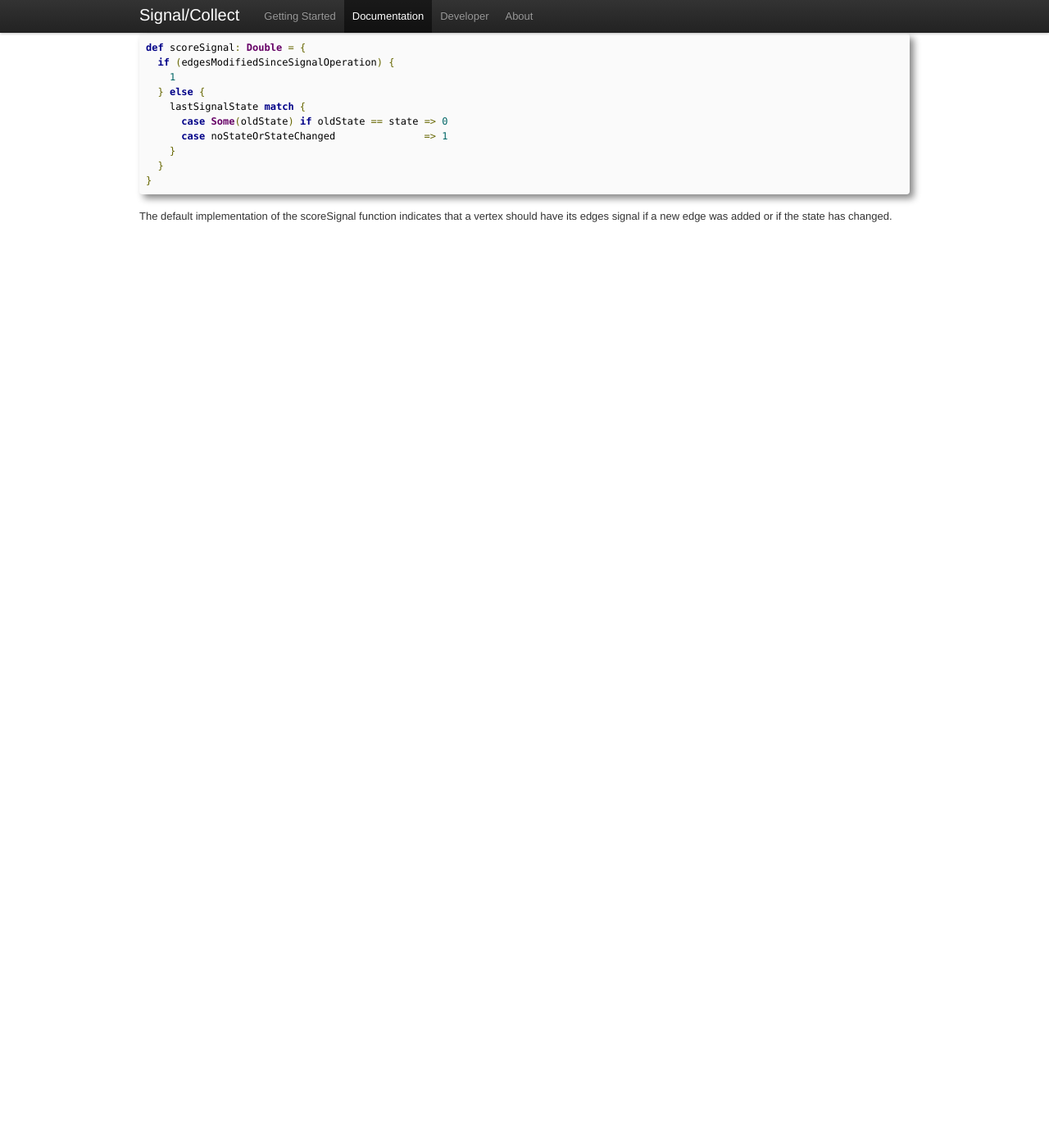
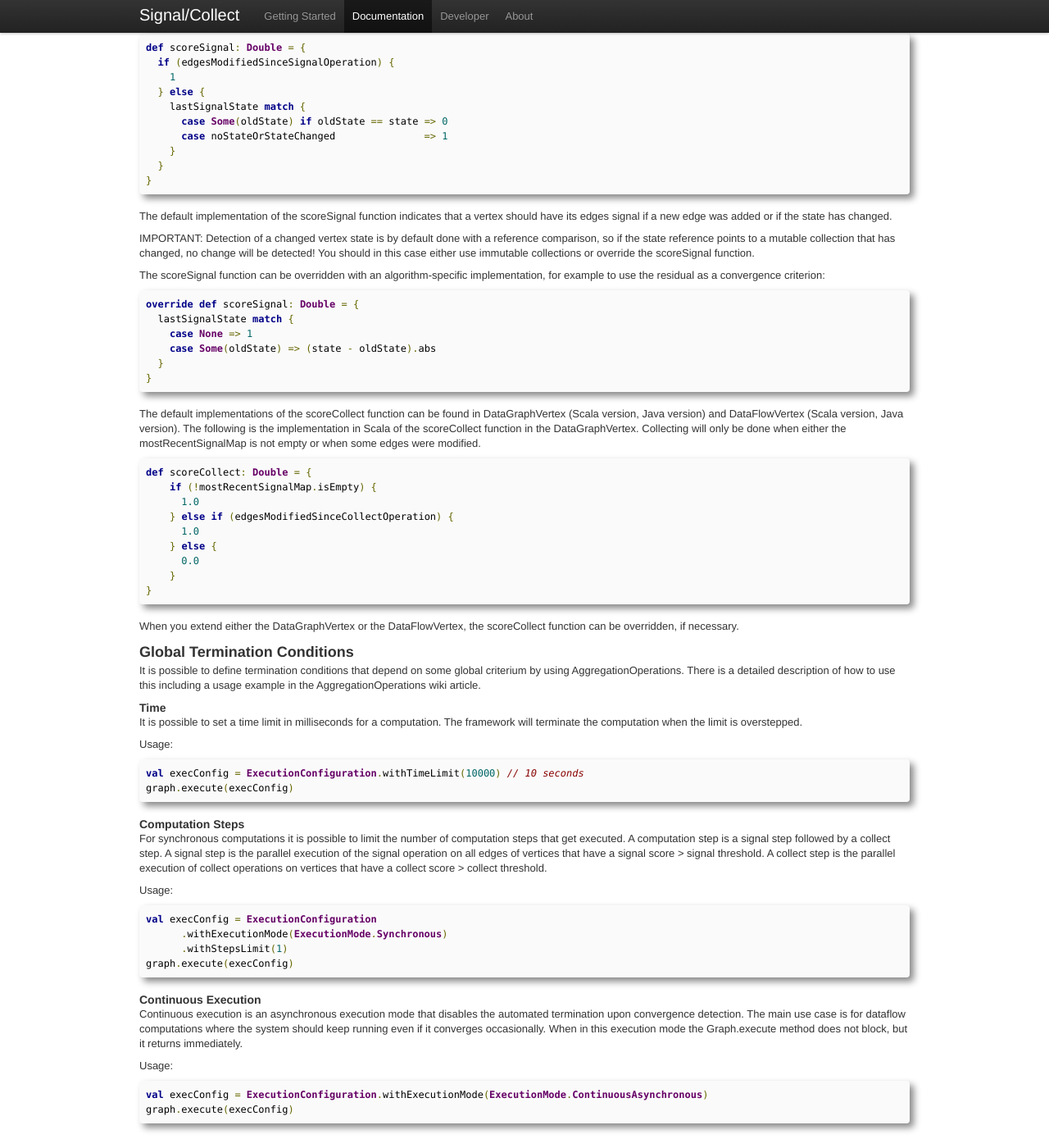
Before and after one commit to uzh/signal-collect, a Jekyll site: the page built from documentation.html, in a window 1280 px wide and 1400 px high, scrolled down 2096 px. Shown: the whole window at 82% size. Built offline with Jekyll 4.4.1, drawn with Linux system fonts in a browser that asks for light colours; comment, search, counter and statistics services are not loaded; before the commit the page ends 2418 px from its top, so only the background shows below that.

Commit message:
termination detection

```diff
--- a/documentation.html
+++ b/documentation.html
@@ -125,3 +125,57 @@ weight: 2
 }</pre>
 
 <p>The default implementation of the scoreSignal function indicates that a vertex should have its edges signal if a new edge was added or if the state has changed.</p>
+
+<p>IMPORTANT: Detection of a changed vertex state is by default done with a reference comparison, so if the state reference points to a mutable collection that has changed, no change will be detected! You should in this case either use immutable collections or override the scoreSignal function.</p>
+
+<p>The scoreSignal function can be overridden with an algorithm-specific implementation, for example to use the residual as a convergence criterion:</p>
+
+<pre class="prettyprint lang-scala">override def scoreSignal: Double = {
+  lastSignalState match {
+    case None => 1
+    case Some(oldState) => (state - oldState).abs
+  }
+}</pre>
+
+<p>The default implementations of the scoreCollect function can be found in DataGraphVertex (Scala version, Java version) and DataFlowVertex (Scala version, Java version). The following is the implementation in Scala of the scoreCollect function in the DataGraphVertex. Collecting will only be done when either the mostRecentSignalMap is not empty or when some edges were modified.</p>
+
+<pre class="prettyprint lang-scala">def scoreCollect: Double = {
+    if (!mostRecentSignalMap.isEmpty) {
+      1.0
+    } else if (edgesModifiedSinceCollectOperation) {
+      1.0
+    } else {
+      0.0
+    }
+}</pre>
+
+<p>When you extend either the DataGraphVertex or the DataFlowVertex, the scoreCollect function can be overridden, if necessary.</p>
+
+<h3>Global Termination Conditions</h3>
+
+<p>It is possible to define termination conditions that depend on some global criterium by using AggregationOperations. There is a detailed description of how to use this including a usage example in the AggregationOperations wiki article.</p>
+
+<h4>Time</h4>
+<p>It is possible to set a time limit in milliseconds for a computation. The framework will terminate the computation when the limit is overstepped.</p>
+
+<p>Usage:</p>
+
+<pre class="prettyprint lang-scala">val execConfig = ExecutionConfiguration.withTimeLimit(10000) // 10 seconds
+graph.execute(execConfig)</pre>
+<h4>Computation Steps</h4>
+
+<p>For synchronous computations it is possible to limit the number of computation steps that get executed. A computation step is a signal step followed by a collect step. A signal step is the parallel execution of the signal operation on all edges of vertices that have a signal score > signal threshold. A collect step is the parallel execution of collect operations on vertices that have a collect score > collect threshold.</p>
+
+<p>Usage:</p>
+
+<pre class="prettyprint lang-scala">val execConfig = ExecutionConfiguration
+      .withExecutionMode(ExecutionMode.Synchronous)
+      .withStepsLimit(1)
+graph.execute(execConfig)</pre>
+<h4>Continuous Execution</h4>
+<p>Continuous execution is an asynchronous execution mode that disables the automated termination upon convergence detection. The main use case is for dataflow computations where the system should keep running even if it converges occasionally. When in this execution mode the Graph.execute method does not block, but it returns immediately.</p>
+
+<p>Usage:</p>
+
+<pre class="prettyprint lang-scala">val execConfig = ExecutionConfiguration.withExecutionMode(ExecutionMode.ContinuousAsynchronous)
+graph.execute(execConfig)</pre>
```
